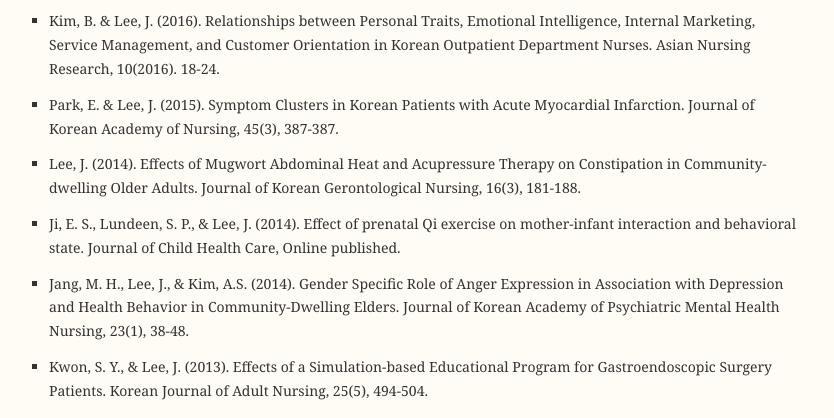
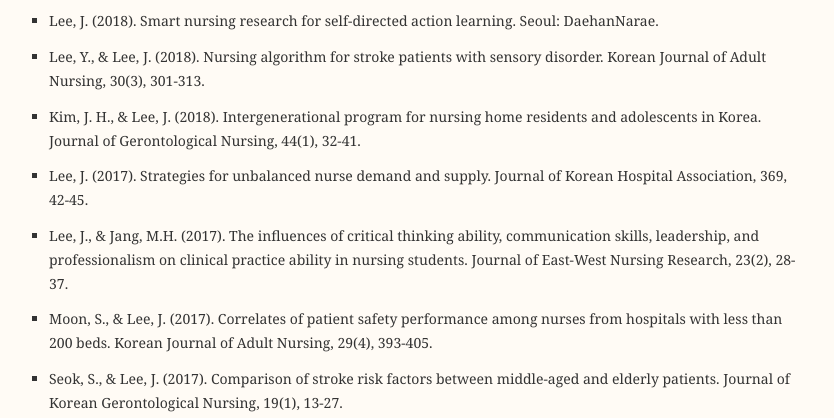
Before and after one commit to kanngo17/smarthome, a website: page publication.html in a window 1280 px wide. Shown: the part 360-778 px from the top of the page, without its empty margins (222-1056 px from the left). Drawn offline with Linux system fonts and the light colour scheme.

Commit message:
<li>Lee, J. (2018). Smart nursing research for self-directed action learning. Seoul: DaehanNarae.</li> <li>Lee, Y., &amp; Lee, J. (2018). Nursing algorithm for stroke patients with sensory disorder. Korean Journal of Adult Nursing, 30(3), 301-313.</li> <li>Kim, J. H., &amp; Lee, J. (2018). Intergenerational program for nursing home residents and adolescents in Korea. Journal of Gerontological Nursing, 44(1), 32-41.</li> <li>Lee, J. (2017). Strategies for unbalanced nurse demand and supply. Journal of Korean Hospital Association, 369, 42-45.</li> <li>Lee, J., &amp; Jang, M.H. (2017). The influences of critical thinking ability, communication skills, leadership, and professionalism on clinical practice ability in nursing students. Journal of East-West Nursing Research, 23(2), 28-37.</li> <li>Moon, S., &amp; Lee, J. (2017). Correlates of patient safety performance among nurses from hospitals with less than 200 beds. Korean Journal of Adult Nursing, 29(4), 393-405.</li> <li>Seok, S., &amp; Lee, J. (2017). Comparison of stroke risk factors between middle-aged and elderly patients. Journal of Korean Gerontological Nursing, 19(1), 13-27.</li>

```diff
--- a/publication.html
+++ b/publication.html
@@ -90,6 +90,13 @@
 				<p><img class="alignnone size-full wp-image-38" src="./Publication _ Smart Home Korea_files/books.png" alt="books" width="990" height="180"></p>
 <h2 style="margin-top: 15px;">Publication</h2>
 <ul>
+<li>Lee, J. (2018). Smart nursing research for self-directed action learning. Seoul: DaehanNarae.</li>
+<li>Lee, Y., &amp; Lee, J. (2018). Nursing algorithm for stroke patients with sensory disorder. Korean Journal of Adult Nursing, 30(3), 301-313.</li>
+<li>Kim, J. H., &amp; Lee, J. (2018). Intergenerational program for nursing home residents and adolescents in Korea. Journal of Gerontological Nursing, 44(1), 32-41.</li>
+<li>Lee, J. (2017). Strategies for unbalanced nurse demand and supply. Journal of Korean Hospital Association, 369, 42-45.</li>
+<li>Lee, J., &amp; Jang, M.H. (2017). The influences of critical thinking ability, communication skills, leadership, and professionalism on clinical practice ability in nursing students. Journal of East-West Nursing Research, 23(2), 28-37.</li>
+<li>Moon, S., &amp; Lee, J. (2017). Correlates of patient safety performance among nurses from hospitals with less than 200 beds. Korean Journal of Adult Nursing, 29(4), 393-405.</li>
+<li>Seok, S., &amp; Lee, J. (2017). Comparison of stroke risk factors between middle-aged and elderly patients. Journal of Korean Gerontological Nursing, 19(1), 13-27.</li>
 <li>Kim, B. &amp; Lee, J. (2016). Relationships between Personal Traits, Emotional Intelligence, Internal Marketing, Service Management, and Customer Orientation in Korean Outpatient Department Nurses. Asian Nursing Research, 10(2016). 18-24.</li>
 <li>Park, E. &amp; Lee, J. (2015). Symptom Clusters in Korean Patients with Acute Myocardial Infarction. Journal of Korean Academy of Nursing, 45(3), 387-387.</li>
 <li>Lee, J. (2014). Effects of Mugwort Abdominal Heat and Acupressure Therapy on Constipation in Community-dwelling Older Adults. Journal of Korean Gerontological Nursing, 16(3), 181-188.</li>
```
